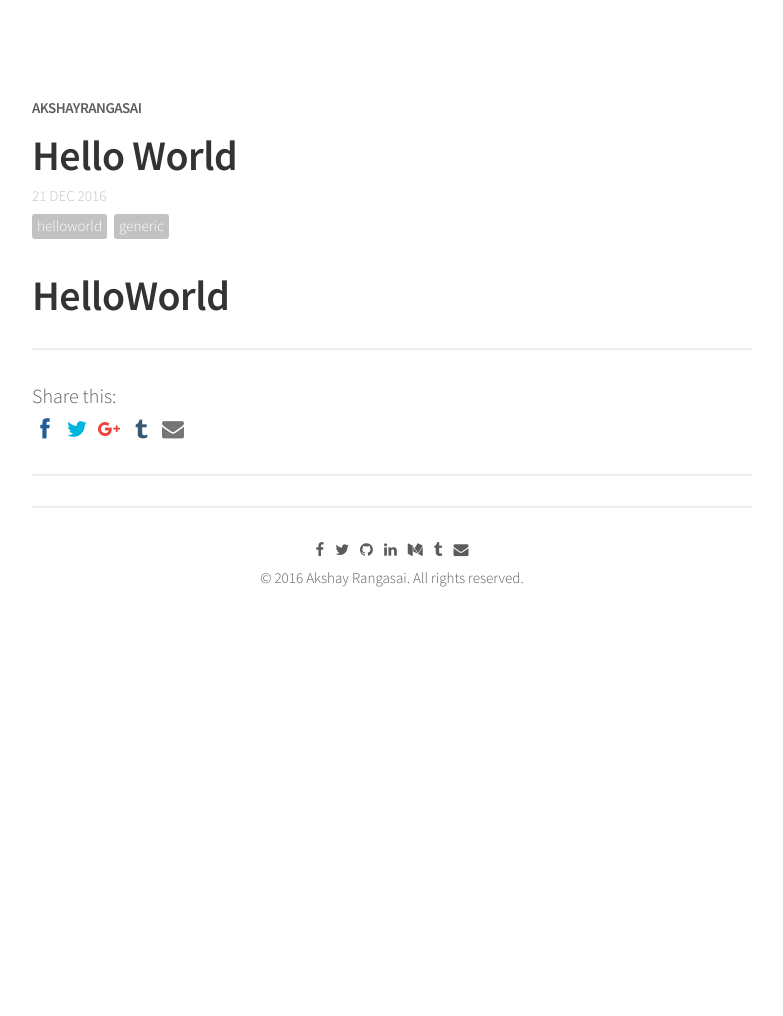
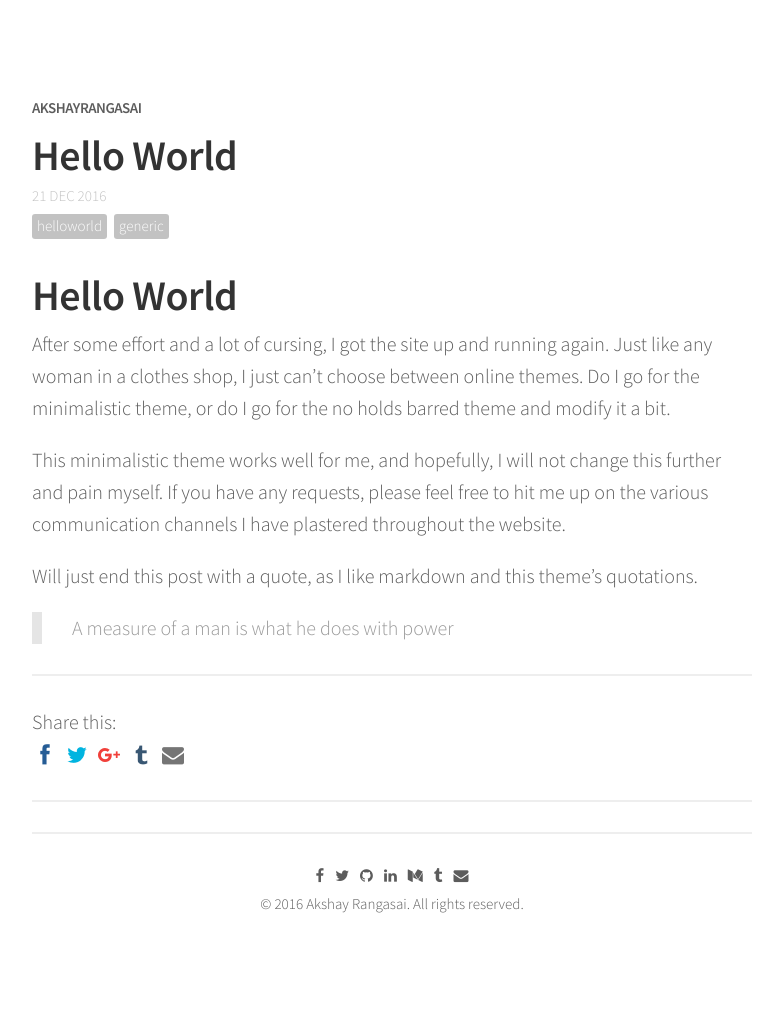
Before and after one commit to akshayrangasai/akshayrangasai.github.io, a Jekyll site: the page built from _posts/2016-12-21-hello-world.md, in a window 1280 px wide. Shown: the whole page, without its empty margins (248-1031 px from the left). Built offline with Jekyll 4.4.1, drawn with Linux system fonts in a browser that asks for light colours; nearby versions of some CDN libraries; comment, search, counter and statistics services are not loaded; before the commit the page ends 900 px from its top, so only the background shows below that.

Commit message:
Added Hello World

```diff
--- a/_posts/2016-12-21-hello-world.md
+++ b/_posts/2016-12-21-hello-world.md
@@ -8,4 +8,12 @@ comments: true
 share: true
 ---
 
-# HelloWorld
+# Hello World
+
+After some effort and a lot of cursing, I got the site up and running again. Just like any woman in a clothes shop, I just can't choose between online themes. Do I go for the minimalistic theme, or do I go for the no holds barred theme and modify it a bit.
+
+This minimalistic theme works well for me, and hopefully, I will not change this further and pain myself. If you have any requests, please feel free to hit me up on the various communication channels I have plastered throughout the website.
+
+Will just end this post with a quote, as I like markdown and this theme's quotations.
+
+>A measure of a man is what he does with power
```
